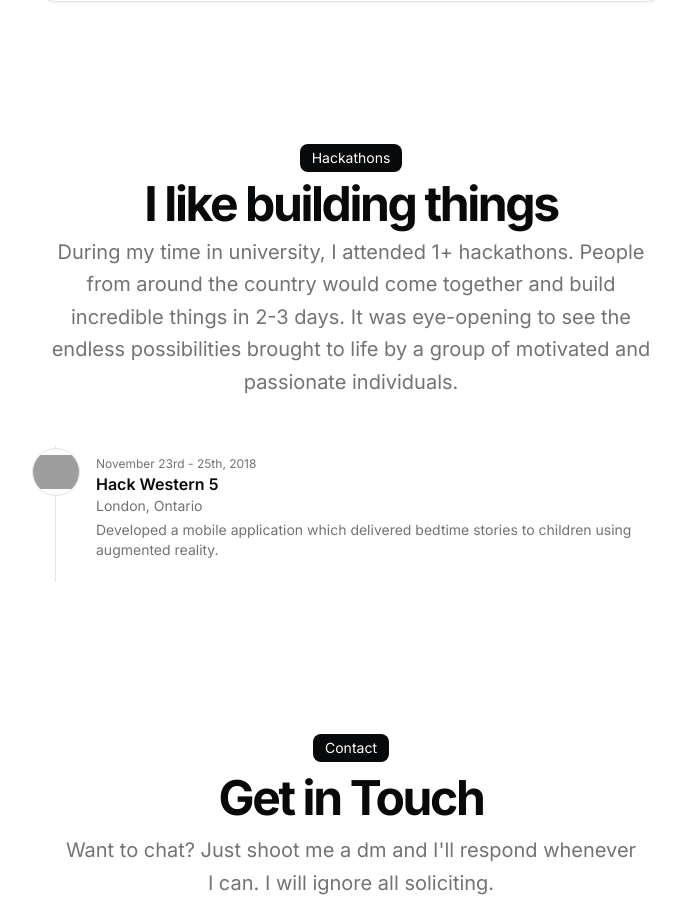
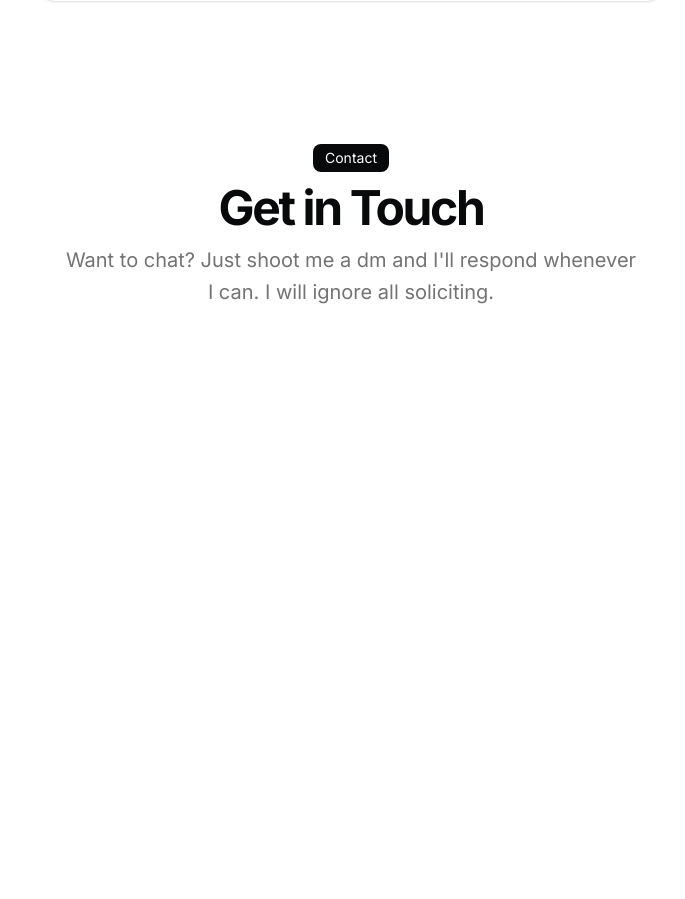
Before and after one commit to rdghostmann/rdxbuilds, a Next.js app: page / in a window 1280 px wide. Shown: the part 6452-7351 px from the top of the page, without its empty margins (289-974 px from the left). After the commit the page ends 6911 px from the top, so only its background shows below. Built offline with nearby package versions, Linux system fonts and the light colour scheme; grey boxes are pictures that could not be loaded.

Commit message:
Added Stuff II

```diff
--- a/src/app/page.tsx
+++ b/src/app/page.tsx
@@ -205,7 +205,7 @@ export default function Page() {
       </section>
 
 
-      <section id="hackathons">
+      <section className="hidden" id="hackathons">
         <div className="space-y-12 w-full py-12">
           <BlurFade delay={BLUR_FADE_DELAY * 13}>
             <div className="flex flex-col items-center justify-center space-y-4 text-center">
```
